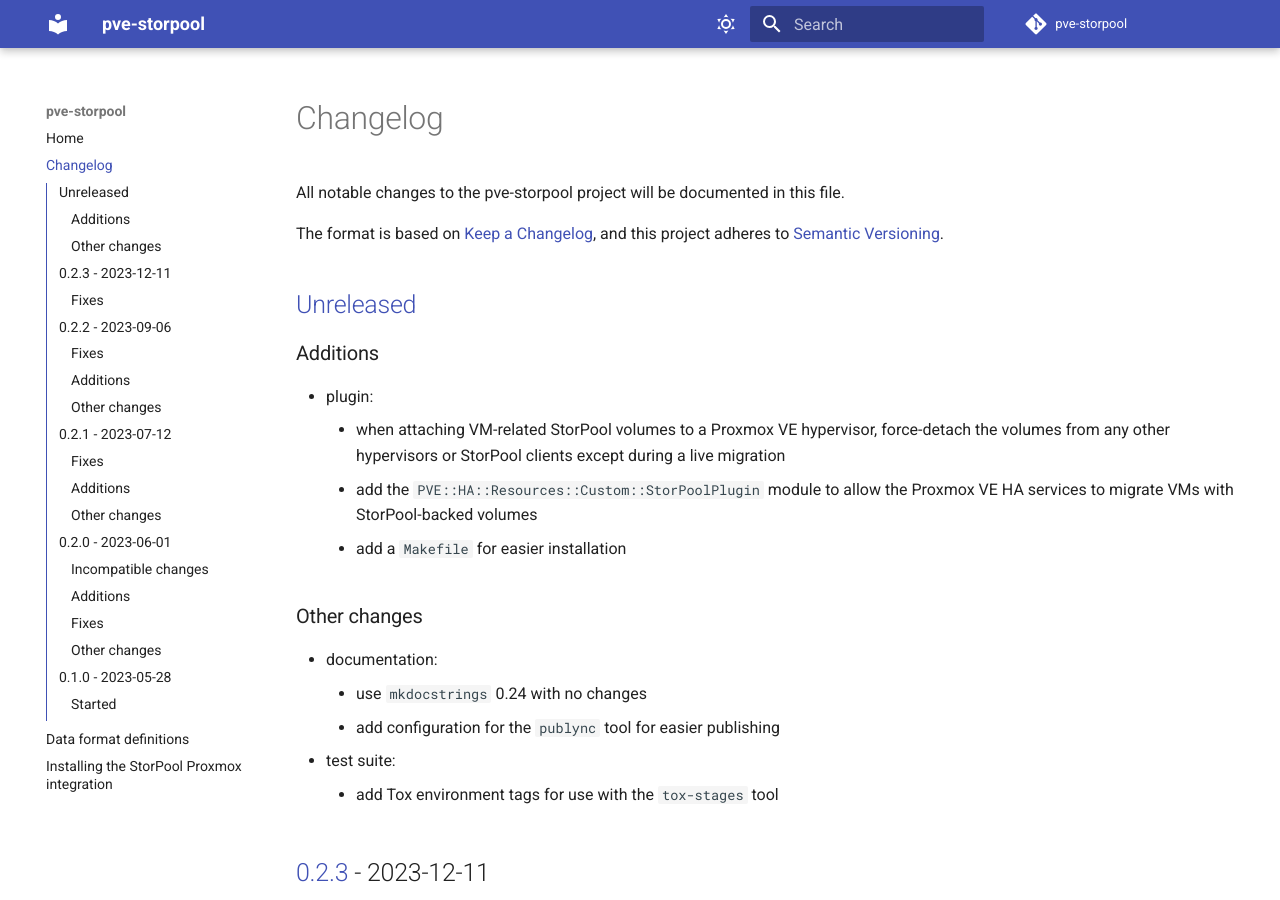
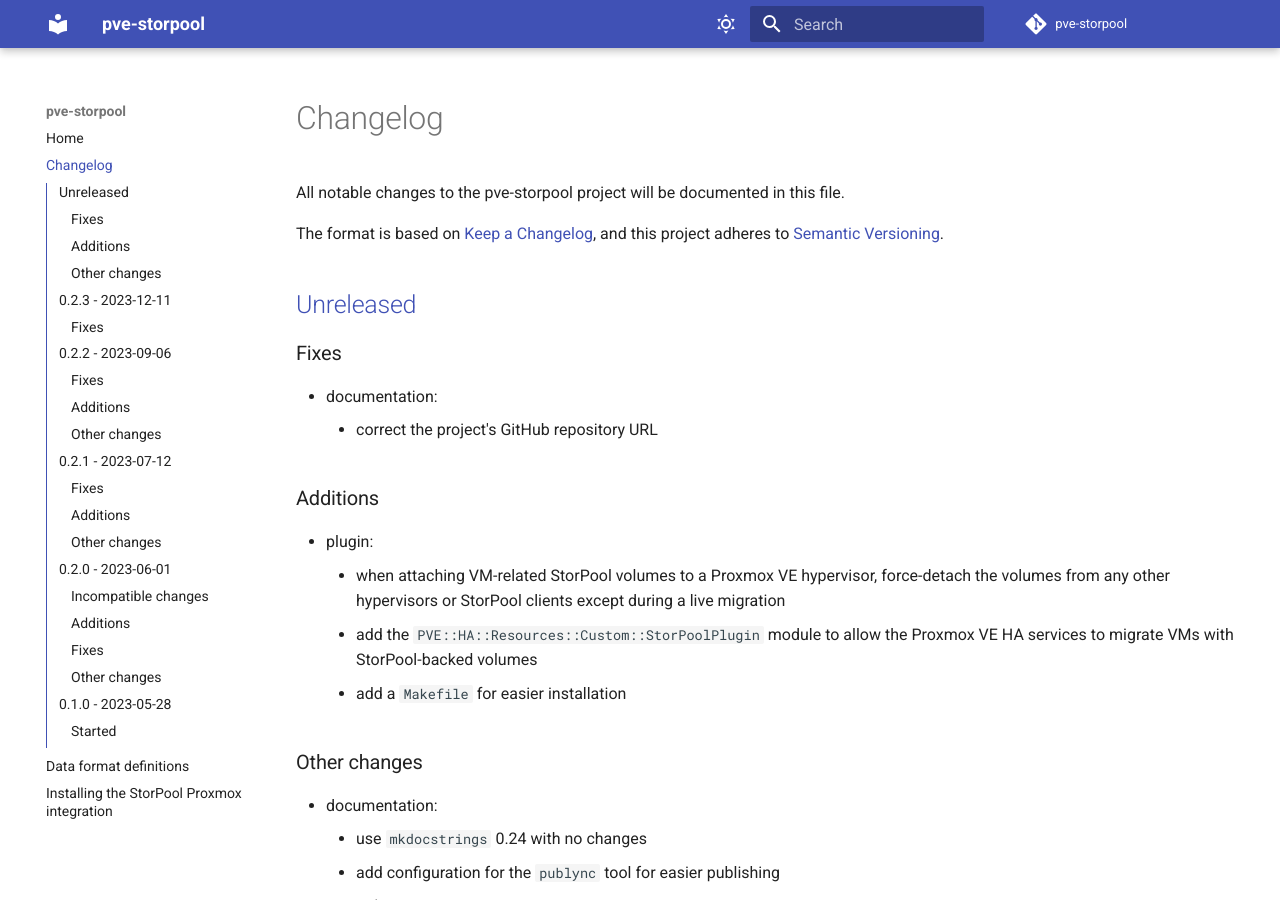
Before and after one commit to storpool/pve-storpool, an MkDocs documentation site: the page built from docs/changes.md, in a window 1280 px wide and 900 px high. Built offline with MkDocs 1.6.1 and Material for MkDocs 9.7.7, drawn with Linux system fonts in a browser that asks for light colours; comment, search, counter and statistics services are not loaded.

Commit message:
Update the changelog file

```diff
--- a/docs/changes.md
+++ b/docs/changes.md
@@ -11,6 +11,11 @@
 and this project adheres to [Semantic Versioning](https://semver.org/spec/v2.0.0.html).
 
 ## [Unreleased]
+
+### Fixes
+
+- documentation:
+    - correct the project's GitHub repository URL
 
 ### Additions
 
```
